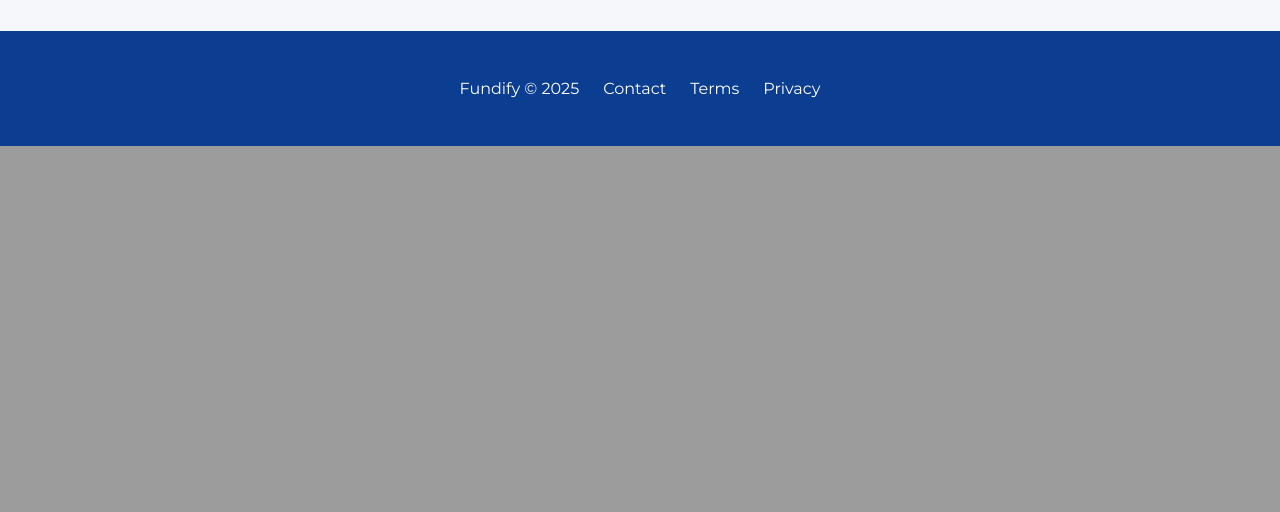
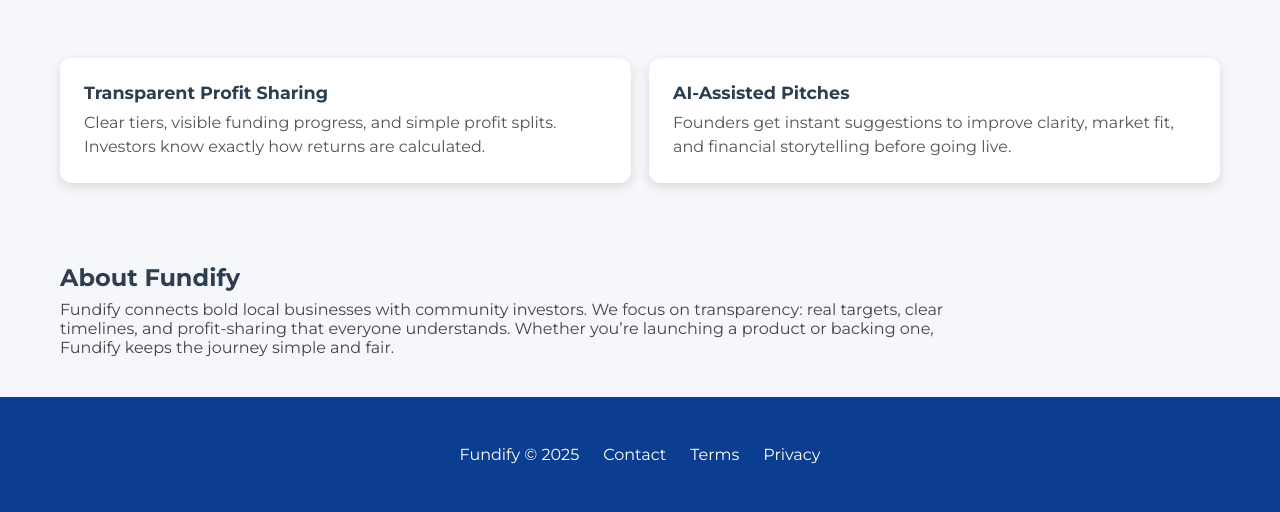
Before and after one commit to KingHazo/AC41004---Industrial-Team-Project, a PHP site: page / in a window 1280 px wide. Shown: the part 654-1166 px from the top of the page. Before the commit the page ends 800 px from the top, so only its background shows below. Run offline with PHP 8.4, Linux system fonts and the light colour scheme.

Commit message:
New index page to match site theme

```diff
--- a/Style.css
+++ b/Style.css
@@ -1,197 +1,244 @@
+* {
+    margin: 0;
+    padding: 0;
+    box-sizing: border-box;
+    font-family: 'Montserrat', sans-serif;
+}
+
 html,
 body {
-    height: 100%;
-    margin: 0;
-    display: flex;
-    flex-direction: column;
-    font-family: 'Montserrat', sans-serif;
+    width: 100%;
+    min-height: 100vh;
     background: #f5f7fa;
-
+    color: #333;
 }
 
-/* pushes footer down */
-main {
-    flex: 1;
+
+.home .site-header {
+    position: absolute;
+    top: 0;
+    left: 0;
+    right: 0;
+    background: transparent;
+    border-bottom: none;
+    z-index: 10;
+    padding: 1.25rem 2rem;
 }
 
-/*
- Hero Section
- */
+.home .logo,
+.home .nav-links {
+    color: #fff !important;
+}
+
+.home .nav-links:hover {
+    color: rgba(255, 255, 255, 0.85) !important;
+}
+
+
 .hero {
     position: relative;
     width: 100%;
-    height: 75vh;
+    height: 80vh;
+    margin: 0 0 2rem;
+    color: #fff;
+    display: flex;
+    align-items: center;
+    justify-content: center;
     overflow: hidden;
-    display: flex;
-    justify-content: center;
-    align-items: center;
-    color: #fff;
-    text-align: center;
-    margin-bottom: 2rem;
-    background: url("https://cdn.pixabay.com/photo/2024/09/21/02/13/global-business-9062781_1280.jpg") center/cover no-repeat;
+
+    background:
+        radial-gradient(1200px 600px at 20% 25%, rgba(255, 255, 255, 0.10), rgba(255, 255, 255, 0) 60%),
+        linear-gradient(180deg, #5b2bbf 0%, #3e1b7a 100%);
 }
 
-.hero-bg {
+
+.hero::before {
+    content: "";
     position: absolute;
-    top: 0;
-    left: 0;
-    width: 100%;
-    height: 100%;
-    background-size: cover;
-    background-position: center;
-    opacity: 0;
-    transition: opacity 1s ease-in-out;
+    top: -25%;
+    right: -20%;
+    width: 70%;
+    height: 90%;
+    transform: rotate(12deg);
+    background: linear-gradient(180deg, rgba(255, 255, 255, 0.06), rgba(255, 255, 255, 0));
+    filter: blur(2px);
+    z-index: 0;
+    pointer-events: none;
 }
 
-.bg1,
-.bg2 {
+
+.hero::after {
+    content: "";
+    position: absolute;
+    bottom: -20%;
+    left: -10%;
+    width: 140%;
+    height: 35%;
+    background: #fff;
+    transform: rotate(-8deg);
+    opacity: .9;
     z-index: 0;
+    pointer-events: none;
 }
+
 
 .hero-overlay {
     position: relative;
-    z-index: 1;
-    background: rgba(0, 0, 0, 0.5);
-    padding: 2rem;
-    border-radius: 8px;
+    z-index: 2;
+    padding: 3rem 4rem;
+    max-width: 1000px;
+    margin: 0 auto;
+    text-align: center;
+}
+
+.hero-overlay h1 {
+    margin-bottom: 1rem;
+    font-size: clamp(2rem, 4.5vw, 3rem);
+    line-height: 1.15;
+    font-weight: 800;
+    text-shadow: 0 6px 24px rgba(0, 0, 0, .25);
+}
+
+.hero-sub,
+.hero-overlay p {
+    margin-bottom: 2rem;
+    font-size: clamp(1.1rem, 2vw, 1.3rem);
+    color: rgba(255, 255, 255, .92);
+}
+
+
+
+.hero-button {
+    display: flex;
+    gap: 1rem;
+    flex-wrap: wrap;
+    justify-content: center;
 }
 
 .hero-button button {
-    margin: 0 0.5rem;
-    padding: 0.75rem 1.5rem;
+    padding: 1rem 2rem;
+    font-size: 1.05rem;
     border: none;
-    border-radius: 5px;
+    border-radius: 10px;
     cursor: pointer;
     background: #0b3d91;
     color: #fff;
-    font-weight: 600;
-    transition: background 0.2s ease;
-    font-family: 'Montserrat', sans-serif;
+    font-weight: 700;
+    transition: transform .12s ease, box-shadow .12s ease, background .2s ease;
 }
 
 .hero-button button:hover {
     background: #072a61;
-}
-
-/*
- Forms (Signup / Login)
- */
-.form-container {
-    flex: 1;
-    display: flex;
-    justify-content: center;
-    align-items: center;
-    padding: 2rem 1rem;
-}
-
-.signup-form {
-    background: #fff;
-    padding: 2rem;
-    border-radius: 10px;
-    box-shadow: 0 4px 12px rgba(0, 0, 0, 0.08);
-    width: 100%;
-    max-width: 400px;
-    display: flex;
-    flex-direction: column;
-    gap: 1rem;
-}
-
-.signup-form h2 {
-    text-align: center;
-    margin-bottom: 1rem;
-    color: #0b3d91;
-}
-
-.signup-form label {
-    font-size: 0.9rem;
-    font-weight: 500;
-    color: #333;
-}
-
-.signup-form input {
-    padding: 0.75rem;
-    border: 1px solid #ddd;
-    border-radius: 5px;
-    outline: none;
-    transition: border 0.2s ease;
-}
-
-.signup-form input:focus {
-    border-color: #0b3d91;
-}
-
-.signup-form .btn {
-    padding: 0.75rem;
-    border: none;
-    border-radius: 5px;
-    background: #0b3d91;
-    color: #fff;
-    font-weight: 600;
-    cursor: pointer;
-    transition: background 0.2s ease;
-}
-
-.signup-form .btn:hover {
-    background: #072a61;
-}
-
-.signup-form .alt-link {
-    text-align: center;
-    font-size: 0.9rem;
-}
-
-.signup-form .alt-link a {
-    color: #0b3d91;
-    text-decoration: none;
-    font-weight: 500;
-}
-
-.signup-form .alt-link a:hover {
-    text-decoration: underline;
+    transform: translateY(-2px);
+    box-shadow: 0 8px 18px rgba(0, 0, 0, .3);
 }
 
 
-.error {
-    display: block;
-    font-size: 0.8rem;
-    color: red;
-    margin-top: -0.5rem;
-    margin-bottom: 0.75rem;
-}
-
-.success {
-    text-align: center;
-    font-size: 0.9rem;
-    color: green;
-    margin-bottom: 1rem;
+.section {
+    padding: 40px 20px;
+    max-width: 1200px;
+    margin: 0 auto;
 }
 
 
+.info-cards {
+    display: grid;
+    grid-template-columns: repeat(2, minmax(260px, 1fr));
+    gap: 18px;
+}
 
-@media (max-width: 600px) {
-    .site-header {
-        flex-direction: row;
-        justify-content: space-between;
-        align-items: center;
+.info-cards .card {
+    background: #fff;
+    color: #333;
+    border-radius: 12px;
+    padding: 1.5rem;
+    box-shadow: 0 4px 12px rgba(0, 0, 0, 0.12);
+    display: flex;
+    flex-direction: column;
+    gap: .5rem;
+    transition: transform .15s ease, box-shadow .15s ease, filter .15s ease;
+}
+
+.info-cards .card:hover {
+    transform: translateY(-2px);
+    box-shadow: 0 8px 20px rgba(0, 0, 0, 0.18);
+    filter: brightness(.98);
+}
+
+.card-icon {
+    width: 44px;
+    height: 44px;
+    display: flex;
+    align-items: center;
+    justify-content: center;
+    font-size: 24px;
+    border-radius: 10px;
+    background: #eef2ff;
+    color: #3e1b7a;
+    margin-bottom: .25rem;
+}
+
+.info-cards h3 {
+    margin: 0;
+    color: #2c3e50;
+    font-size: 1.1rem;
+}
+
+.info-cards p {
+    margin: 0;
+    color: #555;
+    line-height: 1.5;
+}
+
+
+.about h2 {
+    color: #2c3e50;
+    margin-bottom: .5rem;
+}
+
+.about p {
+    color: #444;
+    max-width: 900px;
+}
+
+
+.reveal {
+    opacity: 0;
+    transform: translateY(16px);
+    transition: opacity .6s, transform .6s;
+}
+
+.reveal.in {
+    opacity: 1;
+    transform: translateY(0);
+}
+
+
+@media (max-width: 900px) {
+    .hero {
+        height: 72vh;
     }
 
-    .nav-list {
-        gap: 0.75rem;
+    .info-cards {
+        grid-template-columns: 1fr;
+    }
+}
+
+@media (max-width: 720px) {
+    .hero {
+        height: 64vh;
     }
 
-    .signup-form {
-        padding: 1.5rem;
+    .hero-overlay {
+        padding: 2rem;
     }
 
     .hero-button {
-        display: flex;
         flex-direction: column;
-        gap: 0.75rem;
-        align-items: center;
     }
 
     .hero-button button {
         width: 100%;
-        max-width: 250px;
+        max-width: 320px;
     }
 }
--- a/index.php
+++ b/index.php
@@ -14,35 +14,59 @@ if (session_status() === PHP_SESSION_NONE) {
     <link rel="stylesheet" href="style.css">
     <link rel="stylesheet" href="navbar.css">
     <link rel="stylesheet" href="footer.css">
-    <link href="https://fonts.googleapis.com/css2?family=Montserrat:wght@400;500;600;700&display=swap" rel="stylesheet">
+    <link href="https://fonts.googleapis.com/css2?family=Montserrat:wght@400;500;600;700;800&display=swap" rel="stylesheet">
 </head>
 
-<body>
+<body class="home">
     <?php include 'navbar.php'; ?>
+
     <main class="hero">
         <div class="hero-bg bg1"></div>
         <div class="hero-bg bg2"></div>
 
         <div class="hero-overlay">
-            <h1>Empowering Small Businesses, Connecting Investors</h1>
-            <p>A crowdfunding platform where businesses share ideas and investors support them.</p>
+            <h1>Empowering Small Businesses<br>Connecting Investors</h1>
+            <p class="hero-sub">
+                A crowdfunding platform where businesses share ideas and investors support them.
+            </p>
 
             <?php if (!isset($_SESSION['logged_in']) || $_SESSION['logged_in'] !== true): ?>
                 <div class="hero-button">
-                    <button onclick="window.location.href='login/login_signup.php?type=business'">Get Started as
-                        Business</button>
-                    <button onclick="window.location.href='login/login_signup.php?type=investor'">Get Started as
-                        Investor</button>
+                    <button onclick="window.location.href='login/login_signup.php?type=business'">
+                        Get Started as Business
+                    </button>
+                    <button onclick="window.location.href='login/login_signup.php?type=investor'">
+                        Get Started as Investor
+                    </button>
                 </div>
             <?php endif; ?>
-
         </div>
     </main>
 
+    <section class="section info-cards">
+        <article class="card">
+            <h3>Transparent Profit Sharing</h3>
+            <p>Clear tiers, visible funding progress, and simple profit splits. Investors know exactly how returns are calculated.</p>
+        </article>
+
+        <article class="card">
+            <h3>AI-Assisted Pitches</h3>
+            <p>Founders get instant suggestions to improve clarity, market fit, and financial storytelling before going live.</p>
+        </article>
+    </section>
+
+    <section class="section about">
+        <h2>About Fundify</h2>
+        <p>
+            Fundify connects bold local businesses with community investors. We focus on transparency: real targets,
+            clear timelines, and profit-sharing that everyone understands. Whether you’re launching a product or backing one,
+            Fundify keeps the journey simple and fair.
+        </p>
+    </section>
+
     <?php include 'footer.php'; ?>
 
+    <script src="Script.js"></script>
 </body>
 
-<script src="Script.js"></script>
-
 </html>
```
